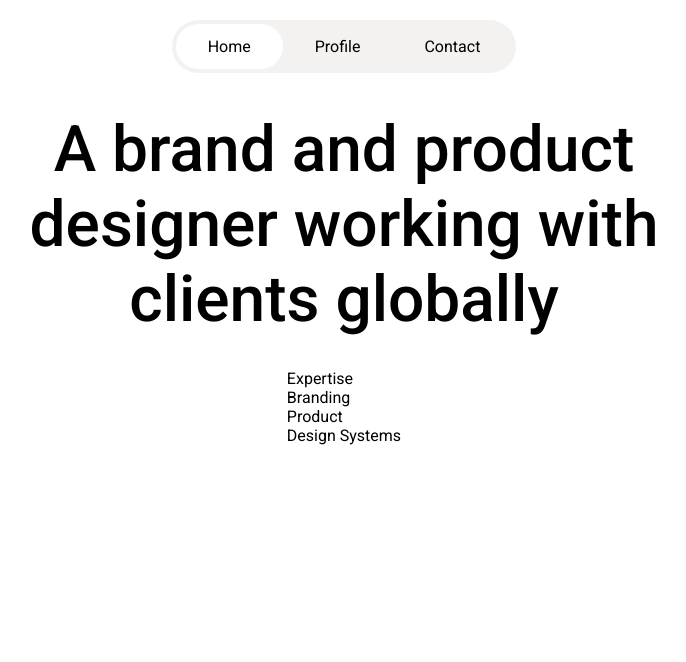
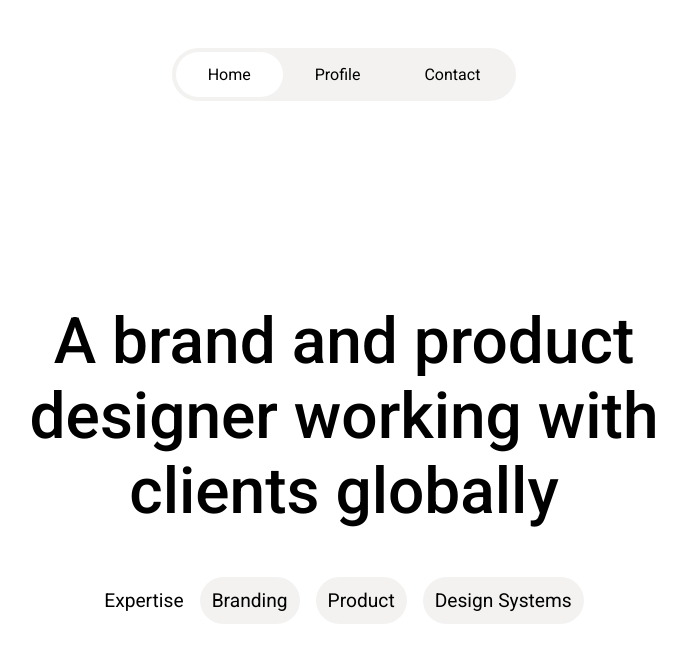
Before and after one commit to alvaromd99/oh-studio, a React (Vite) app: page / in a window 1280 px wide. Shown: the top 662 px of the page, without its empty margins (296-982 px from the left). Built offline with nearby package versions, Linux system fonts and the light colour scheme.

Commit message:
make the home header work with the animation

```diff
--- a/src/App.css
+++ b/src/App.css
@@ -16,12 +16,7 @@
 @keyframes fadeIn {
 	0% {
 		opacity: 0;
-		transform: translateY(40px);
-	}
-
-	50% {
-		opacity: 0.3;
-		transform: translateY(10px);
+		transform: translateY(200px);
 	}
 
 	100% {
--- /dev/null
+++ b/src/components/card/Card.tsx
@@ -0,0 +1,5 @@
+import './card.css'
+
+export const Card = () => {
+	return <div>Card</div>
+}
--- a/src/components/header/header.css
+++ b/src/components/header/header.css
@@ -1,7 +1,7 @@
 .switch {
 	background-color: var(--light-gray);
 	position: absolute;
-	top: 20px;
+	top: 3rem;
 	display: flex;
 	justify-content: space-around;
 	align-items: center;
--- a/src/pages/home/Home.tsx
+++ b/src/pages/home/Home.tsx
@@ -14,6 +14,7 @@ export const Home = () => {
 					<div className='expertise'>Design Systems</div>
 				</div>
 			</div>
+			<main></main>
 		</div>
 	)
 }
--- a/src/pages/home/home.css
+++ b/src/pages/home/home.css
@@ -1,17 +1,33 @@
 .home-page {
-	padding: 7rem 2rem 2rem 2rem;
+	padding: 19rem 2rem 2rem 2rem;
 
 	.home-header {
 		display: flex;
 		flex-direction: column;
 		align-items: center;
-		gap: 2rem;
+		gap: 3rem;
 
 		h1 {
 			max-width: 800px;
 			font-size: 4rem;
 			font-weight: 500;
 			text-align: center;
+			animation: fadeIn 1s forwards ease-out;
+		}
+
+		.expertise-cont {
+			display: flex;
+			gap: 1rem;
+			font-size: 1.2rem;
+			align-items: center;
+			animation: fadeIn 1s ease-out;
+			animation-delay: 0.1s;
+
+			.expertise {
+				background-color: var(--light-gray);
+				padding: 12px;
+				border-radius: 24px;
+			}
 		}
 	}
 }
```
Also changed, not shown: src/components/card/card.css (added).
